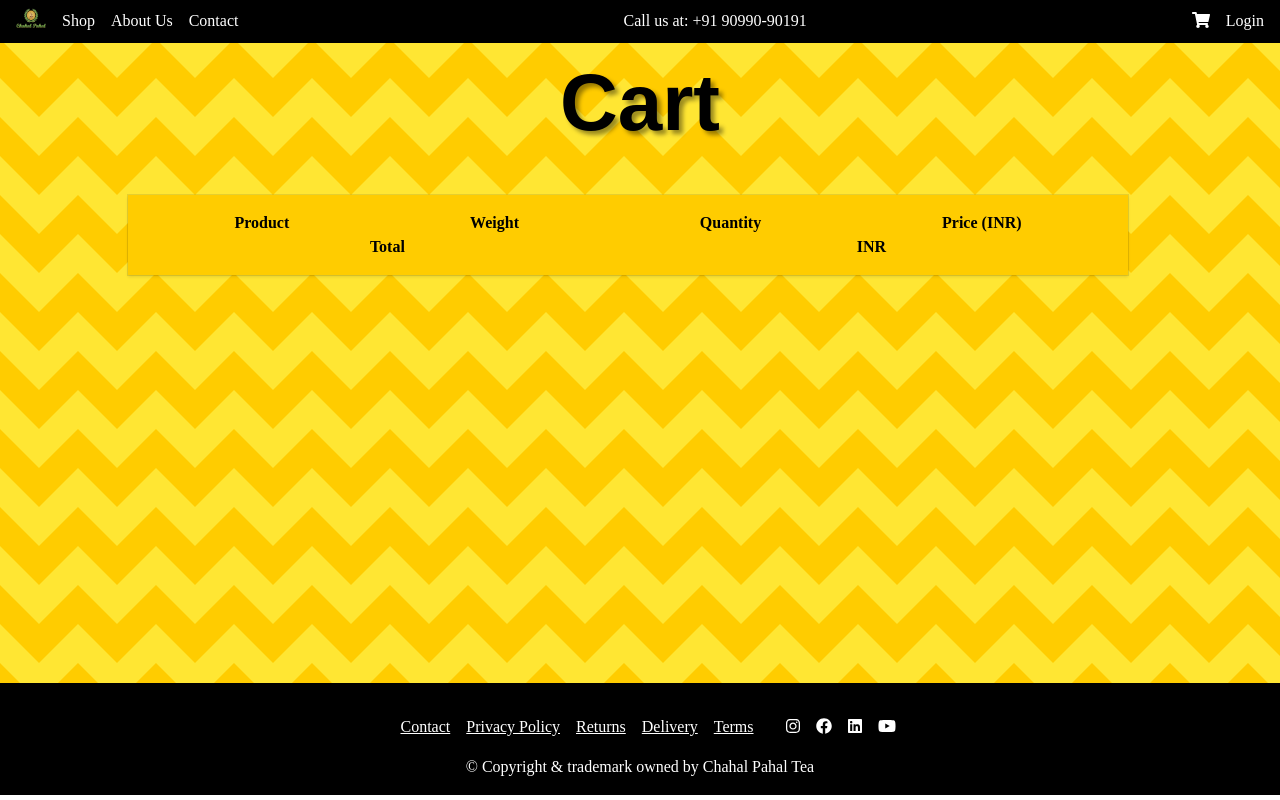
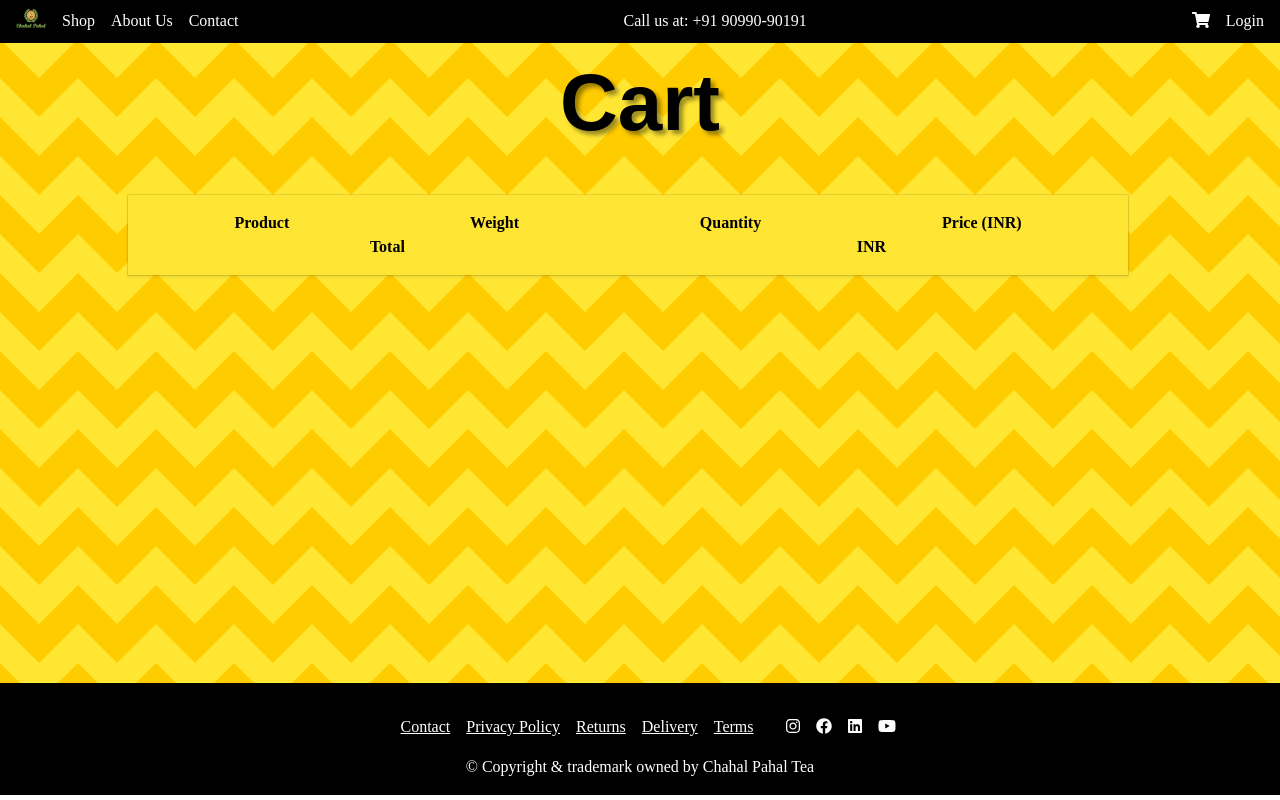
Before and after one commit to bharat-patodi/chahalPahalTea, a Next.js app: page /cart in a window 1280 px wide. Built offline with nearby package versions, Linux system fonts and the light colour scheme.

Commit message:
Switch colour for cart

```diff
--- a/styles/Cart.module.css
+++ b/styles/Cart.module.css
@@ -3,7 +3,7 @@
     gap: 2rem; */
     /* border: 3px solid gray; */
     max-width: 1000px;
-    background-color: var(--animesh-choice-darkyellow);
+    background-color: var(--animesh-choice-yellow);
     box-shadow: 0 2px 3px rgba(10, 10, 10, 0.1), 0 0 0 1px rgba(10, 10, 10, 0.1);
     padding: 1rem;
     margin-bottom: 5rem;
```
